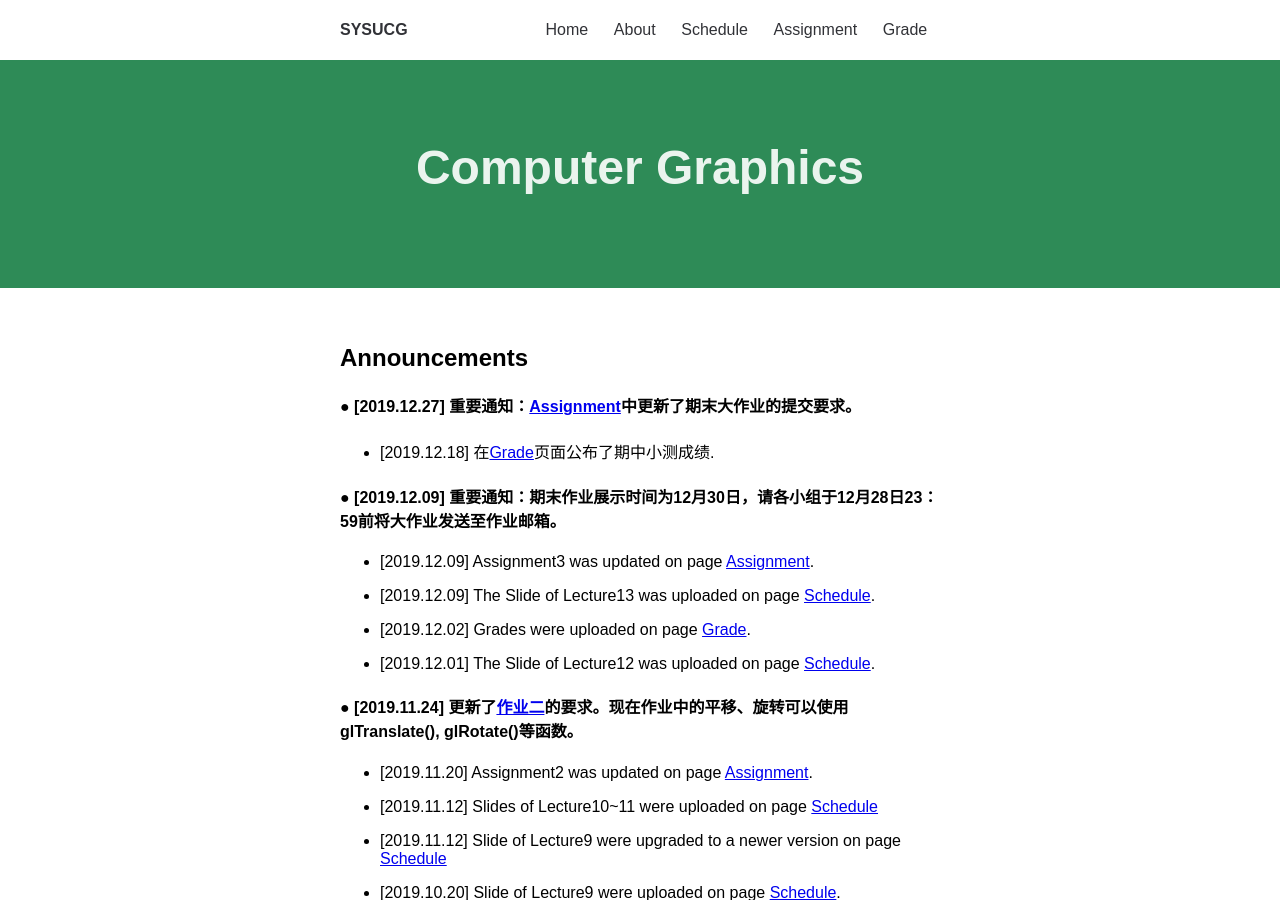
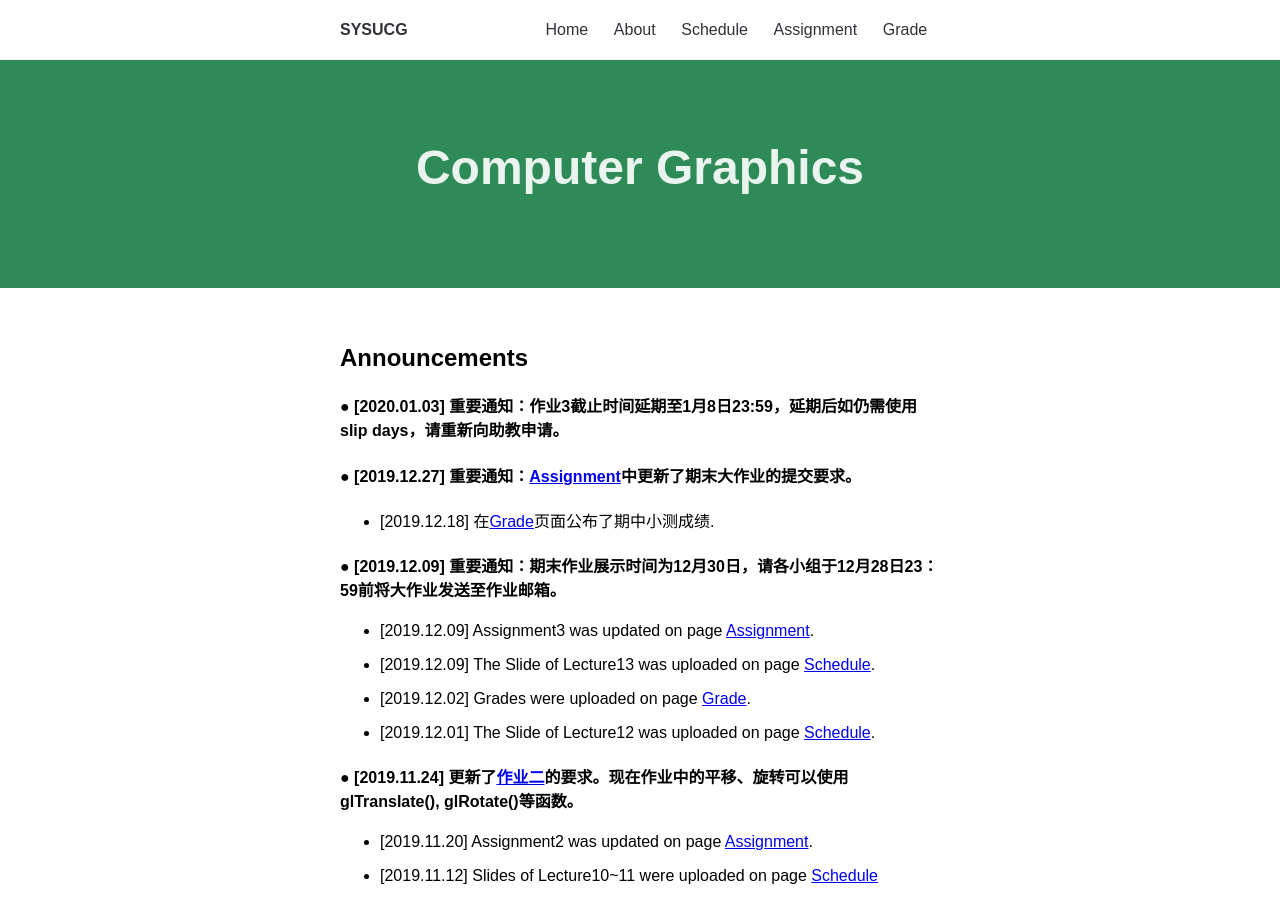
Before and after one commit to sysucg2019/sysucg2019.github.io, a Jekyll site: the page built from index.md, in a window 1280 px wide and 900 px high. Built offline with Jekyll 4.4.1, drawn with Linux system fonts in a browser that asks for light colours.

Commit message:
Update index.md

```diff
--- a/index.md
+++ b/index.md
@@ -4,6 +4,7 @@ title: Computer Graphics (Fall 2019)
 ---
 
 ## Announcements
+#### ● [2020.01.03] 重要通知：作业3截止时间延期至1月8日23:59，延期后如仍需使用slip days，请重新向助教申请。
 #### ● [2019.12.27] 重要通知：[Assignment](https://sysucg2019.github.io/assignment)中更新了期末大作业的提交要求。
 
 - [2019.12.18] 在[Grade](https://sysucg2019.github.io/grade)页面公布了期中小测成绩.
```
